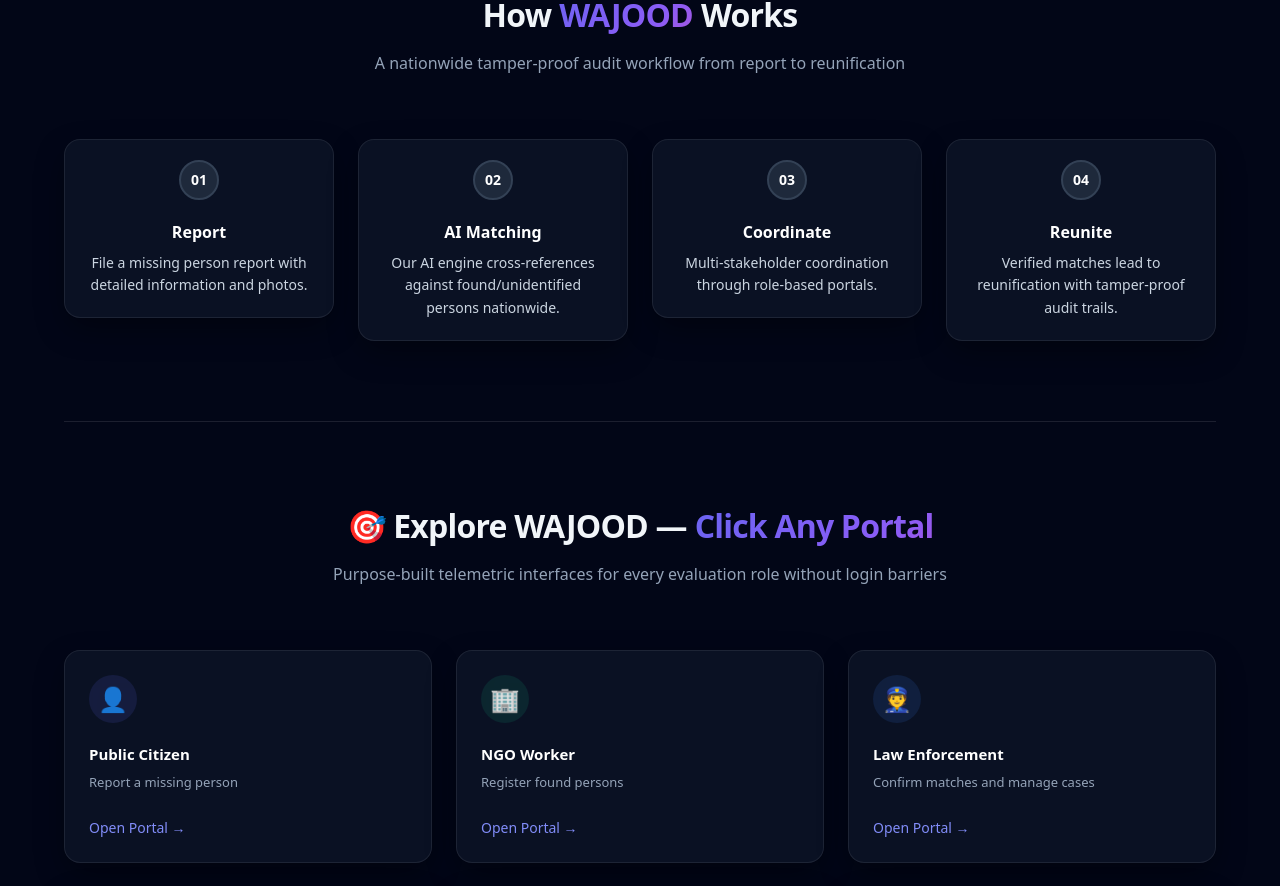
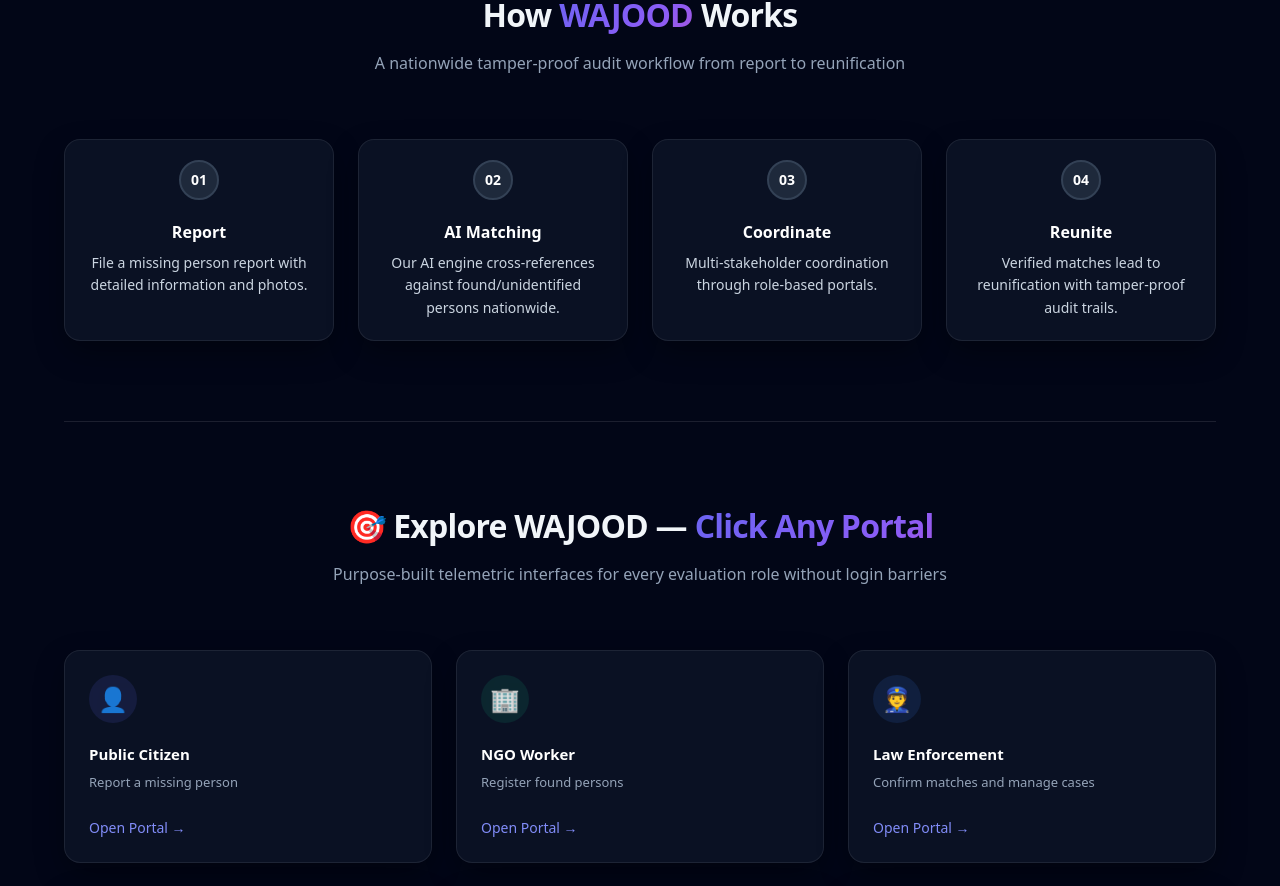
Before and after one commit to junaidahmeddev/wajood, a Next.js app in the folder frontend/: page / in a window 1280 px wide. Shown: the part 1000-1886 px from the top of the page. Built offline with nearby package versions, Linux system fonts and the light colour scheme.

Commit message:
Fix how-it-works cards size variation issue by setting items-stretch on flex layout

```diff
--- a/frontend/src/app/page.tsx
+++ b/frontend/src/app/page.tsx
@@ -189,12 +189,12 @@ export default function LandingPage() {
             </p>
           </div>
 
-          <div className="flex flex-col md:flex-row gap-6 w-full relative items-start">
+          <div className="flex flex-col md:flex-row gap-6 w-full relative items-stretch">
             {/* Desktop connecting line */}
             <div className="hidden md:block absolute top-[20px] left-[10%] right-[10%] h-[2px] bg-white/10 -z-10" />
 
             {HOW_IT_WORKS.map((item, idx) => (
-              <div key={item.step} className="saas-card bg-slate-900/50 border border-white/10 rounded-xl p-[20px] flex flex-col items-center text-center w-full md:w-1/4 h-full relative">
+              <div key={item.step} className="saas-card bg-slate-900/50 border border-white/10 rounded-xl p-[20px] flex flex-col items-center text-center w-full md:w-1/4 relative">
                 {/* Mobile connecting arrow */}
                 {idx !== HOW_IT_WORKS.length - 1 && (
                   <div className="md:hidden absolute -bottom-[20px] left-1/2 -translate-x-1/2 text-white/20">↓</div>
```
